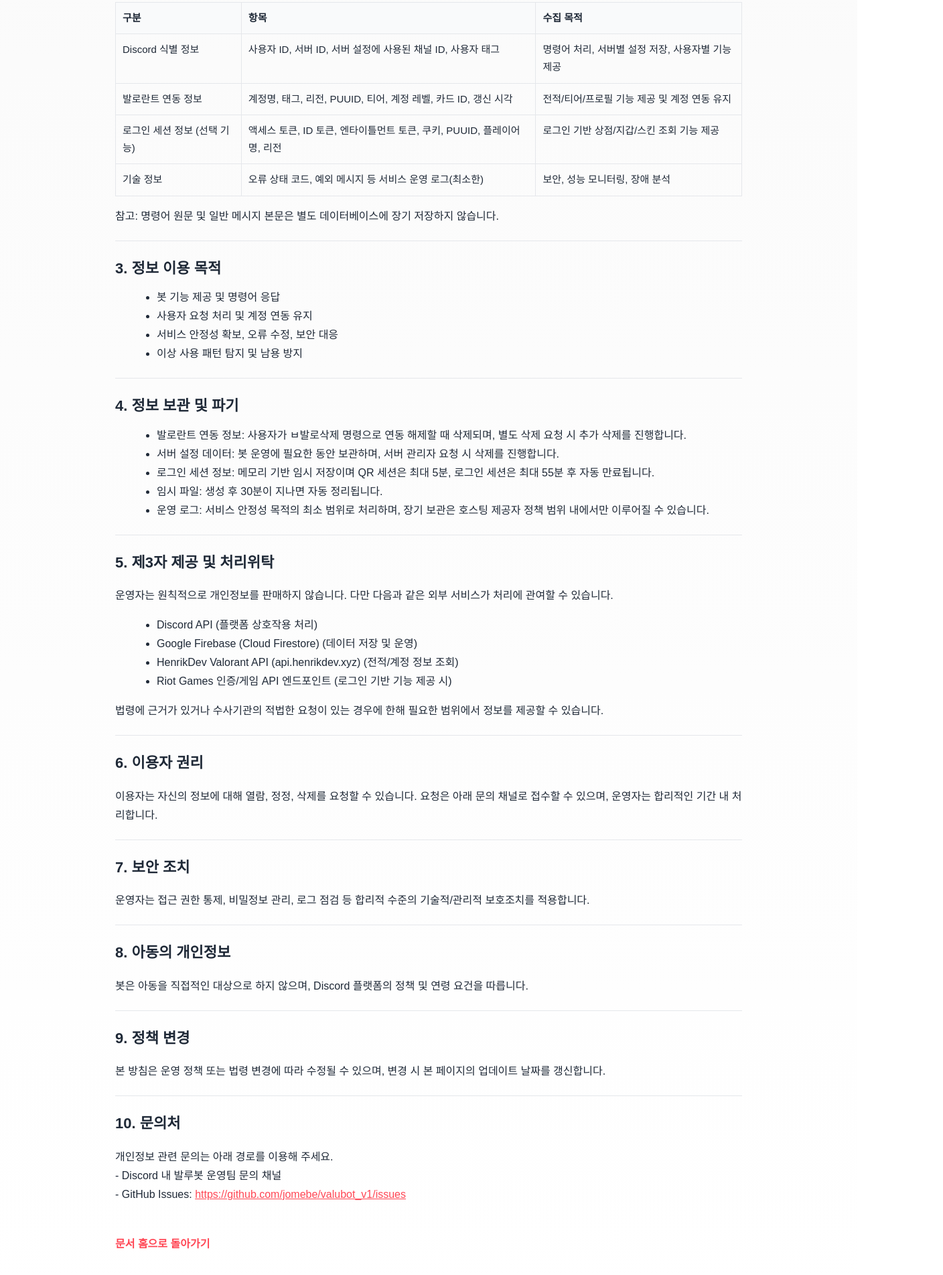
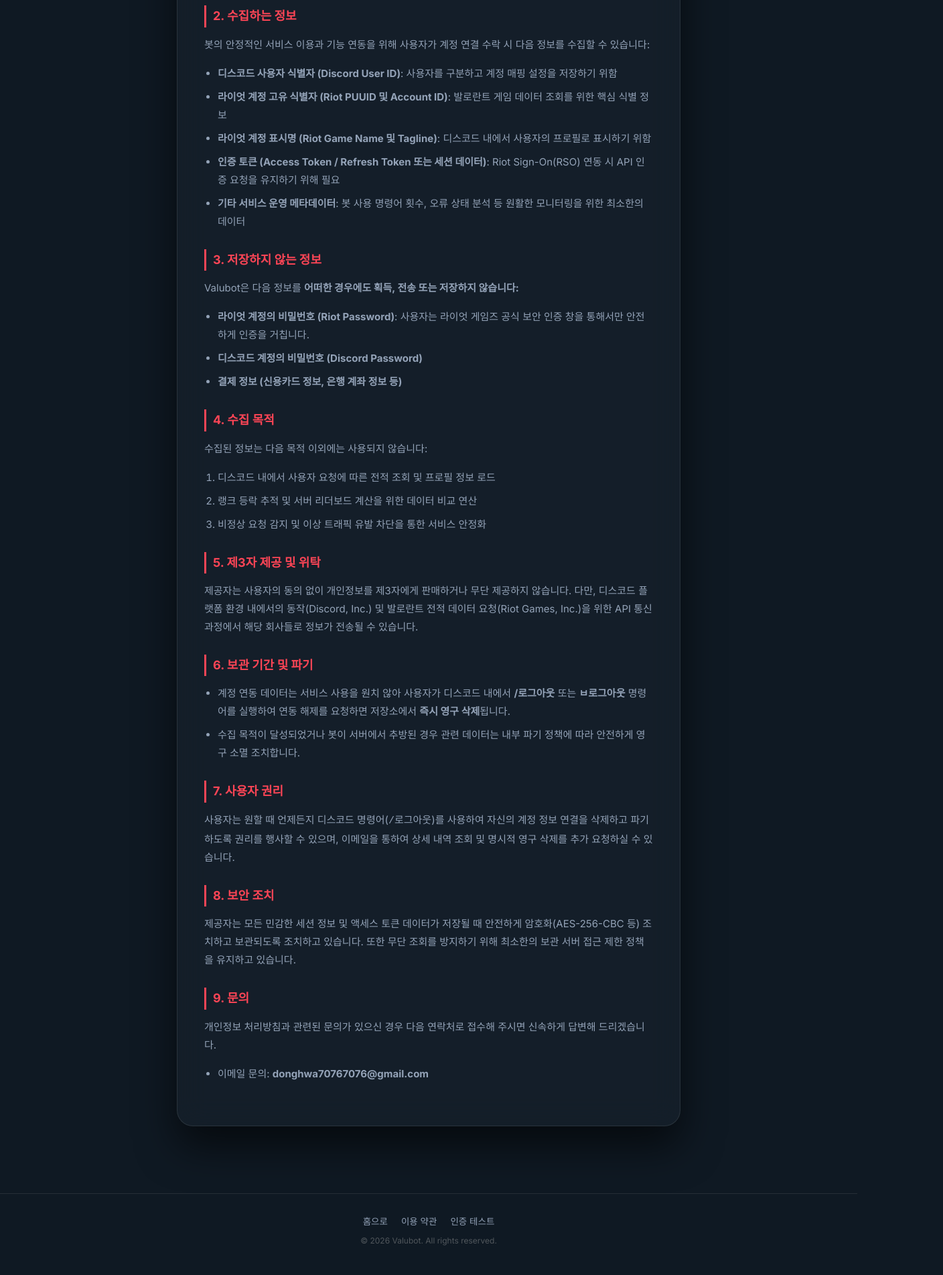
Before and after one commit to jomebe/valubot_v1, a website: page privacy.html in a window 1280 px wide. Shown: the part 375-2278 px from the top of the page at 67% size, 1408 px wide, since content can reach past the window. Drawn offline with Linux system fonts and the light colour scheme.

Commit message:
chore: align root level privacy and terms pages with RSO policy

```diff
--- a/privacy.html
+++ b/privacy.html
@@ -1,214 +1,231 @@
-<!doctype html>
+<!DOCTYPE html>
 <html lang="ko">
 <head>
-  <meta charset="utf-8" />
-  <meta name="viewport" content="width=device-width, initial-scale=1" />
-  <title>발루봇 개인정보 처리방침</title>
+  <meta charset="UTF-8">
+  <meta name="viewport" content="width=device-width, initial-scale=1.0">
+  <title>Valubot - 개인정보 처리방침</title>
+  <!-- Google Fonts Inter -->
+  <link rel="preconnect" href="https://fonts.googleapis.com">
+  <link rel="preconnect" href="https://fonts.gstatic.com" crossorigin>
+  <link href="https://fonts.googleapis.com/css2?family=Inter:wght@400;600;700;800&display=swap" rel="stylesheet">
   <style>
     :root {
-      --bg: #ffffff;
-      --text: #1f2937;
-      --muted: #4b5563;
-      --line: #e5e7eb;
-      --accent: #ff4654;
+      --bg-color: #0f1923;
+      --card-bg: rgba(23, 34, 45, 0.65);
+      --primary: #fd4556;
+      --primary-hover: #ff5c6b;
+      --text: #ece8e1;
+      --text-muted: #94a3b8;
+      --border: rgba(236, 232, 225, 0.1);
+      --border-active: rgba(253, 69, 86, 0.3);
     }
 
-    * { box-sizing: border-box; }
+    * {
+      box-sizing: border-box;
+      margin: 0;
+      padding: 0;
+    }
 
     body {
-      margin: 0;
-      font-family: "Noto Sans KR", "Apple SD Gothic Neo", "Malgun Gothic", sans-serif;
-      background: linear-gradient(180deg, #fafafa 0%, #ffffff 100%);
+      background-color: var(--bg-color);
       color: var(--text);
-      line-height: 1.75;
+      font-family: 'Inter', system-ui, -apple-system, sans-serif;
+      min-height: 100vh;
+      display: flex;
+      flex-direction: column;
+      align-items: center;
+      justify-content: space-between;
+      position: relative;
+      overflow-x: hidden;
     }
 
-    main {
-      width: min(980px, 100%);
-      margin: 0 auto;
-      padding: 42px 22px 80px;
+    /* Decorative background glowing spots */
+    body::before {
+      content: '';
+      position: absolute;
+      width: 600px;
+      height: 600px;
+      background: radial-gradient(circle, rgba(253, 69, 86, 0.1) 0%, rgba(15, 25, 35, 0) 70%);
+      top: -10%;
+      right: -10%;
+      z-index: 0;
+      pointer-events: none;
+    }
+
+    .container {
+      position: relative;
+      z-index: 1;
+      width: 100%;
+      max-width: 800px;
+      padding: 60px 24px;
+      flex-grow: 1;
+      display: flex;
+      flex-direction: column;
+      justify-content: center;
+    }
+
+    .card {
+      background: var(--card-bg);
+      backdrop-filter: blur(20px);
+      -webkit-backdrop-filter: blur(20px);
+      border: 1px solid var(--border);
+      border-radius: 24px;
+      padding: 48px 40px;
+      box-shadow: 0 30px 60px rgba(0, 0, 0, 0.6);
+    }
+
+    .header {
+      margin-bottom: 32px;
+      border-bottom: 1px solid var(--border);
+      padding-bottom: 20px;
     }
 
     h1 {
-      margin: 0 0 10px;
-      font-size: 34px;
-      line-height: 1.2;
+      font-size: 28px;
+      font-weight: 800;
+      letter-spacing: -0.5px;
+      margin-bottom: 8px;
     }
 
     .meta {
-      margin: 0 0 28px;
-      color: var(--muted);
+      color: var(--text-muted);
+      font-size: 13.5px;
     }
 
-    section {
-      border-top: 1px solid var(--line);
-      padding-top: 22px;
-      margin-top: 22px;
+    .content {
+      line-height: 1.8;
+      font-size: 15px;
     }
 
     h2 {
-      margin: 0 0 8px;
-      font-size: 22px;
+      font-size: 18px;
+      font-weight: 700;
+      color: var(--primary);
+      margin-top: 28px;
+      margin-bottom: 12px;
+      border-left: 3px solid var(--primary);
+      padding-left: 10px;
     }
 
-    table {
-      width: 100%;
-      border-collapse: collapse;
-      margin-top: 12px;
-      font-size: 15px;
+    p {
+      color: var(--text-muted);
+      margin-bottom: 16px;
     }
 
-    th, td {
-      border: 1px solid var(--line);
-      padding: 10px;
-      vertical-align: top;
-      text-align: left;
+    ul, ol {
+      margin-bottom: 16px;
+      padding-left: 20px;
+      color: var(--text-muted);
     }
 
-    th {
-      background: #f9fafb;
+    li {
+      margin-bottom: 8px;
     }
 
-    ul {
-      margin: 10px 0 10px 22px;
+    .footer {
+      width: 100%;
+      text-align: center;
+      padding: 30px 24px;
+      background: rgba(15, 25, 35, 0.8);
+      border-top: 1px solid var(--border);
+      z-index: 1;
+      position: relative;
+      margin-top: 40px;
     }
 
-    a { color: var(--accent); }
+    .footer-links {
+      display: flex;
+      justify-content: center;
+      gap: 20px;
+      margin-bottom: 12px;
+    }
 
-    .home {
-      display: inline-block;
-      margin-top: 30px;
-      color: var(--accent);
+    .footer-links a {
+      color: var(--text-muted);
       text-decoration: none;
-      font-weight: 700;
+      font-size: 13.5px;
+      transition: color 0.2s ease;
+    }
+
+    .footer-links a:hover {
+      color: var(--primary);
+    }
+
+    .copyright {
+      font-size: 12px;
+      color: rgba(236, 232, 225, 0.3);
     }
   </style>
 </head>
 <body>
-  <main>
-    <h1>발루봇 개인정보 처리방침</h1>
-    <p class="meta">최종 업데이트: 2026-04-11</p>
+  <div class="container">
+    <div class="card">
+      <div class="header">
+        <h1>개인정보 처리방침 (Privacy Policy)</h1>
+        <div class="meta">최종 수정일: 2026-06-24</div>
+      </div>
 
-    <section>
-      <h2>1. 개요</h2>
-      <p>
-        본 개인정보 처리방침은 발루봇 운영팀(이하 "운영자")이 제공하는 Discord 봇 "발루봇"(이하 "봇")과
-        관련하여 어떤 정보를 수집하고, 왜 사용하며, 어떻게 보관 및 보호하는지 설명합니다.
-      </p>
-    </section>
+      <div class="content">
+        <h2>1. 개요</h2>
+        <p>Valubot 서비스 제공자(이하 "제공자")는 사용자의 개인정보 보호를 최우선 가치로 여기며, 관련 법령을 준수합니다. 본 방침은 디스코드 봇 서비스 제공 시 수집하는 정보의 종류, 목적, 보관 및 파기 절차 등에 대해 성실히 안내하고자 작성되었습니다.</p>
 
-    <section>
-      <h2>2. 수집하는 정보</h2>
-      <table>
-        <thead>
-          <tr>
-            <th>구분</th>
-            <th>항목</th>
-            <th>수집 목적</th>
-          </tr>
-        </thead>
-        <tbody>
-          <tr>
-            <td>Discord 식별 정보</td>
-            <td>사용자 ID, 서버 ID, 서버 설정에 사용된 채널 ID, 사용자 태그</td>
-            <td>명령어 처리, 서버별 설정 저장, 사용자별 기능 제공</td>
-          </tr>
-          <tr>
-            <td>발로란트 연동 정보</td>
-            <td>계정명, 태그, 리전, PUUID, 티어, 계정 레벨, 카드 ID, 갱신 시각</td>
-            <td>전적/티어/프로필 기능 제공 및 계정 연동 유지</td>
-          </tr>
-          <tr>
-            <td>로그인 세션 정보 (선택 기능)</td>
-            <td>액세스 토큰, ID 토큰, 엔타이틀먼트 토큰, 쿠키, PUUID, 플레이어명, 리전</td>
-            <td>로그인 기반 상점/지갑/스킨 조회 기능 제공</td>
-          </tr>
-          <tr>
-            <td>기술 정보</td>
-            <td>오류 상태 코드, 예외 메시지 등 서비스 운영 로그(최소한)</td>
-            <td>보안, 성능 모니터링, 장애 분석</td>
-          </tr>
-        </tbody>
-      </table>
-      <p>
-        참고: 명령어 원문 및 일반 메시지 본문은 별도 데이터베이스에 장기 저장하지 않습니다.
-      </p>
-    </section>
+        <h2>2. 수집하는 정보</h2>
+        <p>봇의 안정적인 서비스 이용과 기능 연동을 위해 사용자가 계정 연결 수락 시 다음 정보를 수집할 수 있습니다:</p>
+        <ul>
+          <li><strong>디스코드 사용자 식별자 (Discord User ID)</strong>: 사용자를 구분하고 계정 매핑 설정을 저장하기 위함</li>
+          <li><strong>라이엇 계정 고유 식별자 (Riot PUUID 및 Account ID)</strong>: 발로란트 게임 데이터 조회를 위한 핵심 식별 정보</li>
+          <li><strong>라이엇 계정 표시명 (Riot Game Name 및 Tagline)</strong>: 디스코드 내에서 사용자의 프로필로 표시하기 위함</li>
+          <li><strong>인증 토큰 (Access Token / Refresh Token 또는 세션 데이터)</strong>: Riot Sign-On(RSO) 연동 시 API 인증 요청을 유지하기 위해 필요</li>
+          <li><strong>기타 서비스 운영 메타데이터</strong>: 봇 사용 명령어 횟수, 오류 상태 분석 등 원활한 모니터링을 위한 최소한의 데이터</li>
+        </ul>
 
-    <section>
-      <h2>3. 정보 이용 목적</h2>
-      <ul>
-        <li>봇 기능 제공 및 명령어 응답</li>
-        <li>사용자 요청 처리 및 계정 연동 유지</li>
-        <li>서비스 안정성 확보, 오류 수정, 보안 대응</li>
-        <li>이상 사용 패턴 탐지 및 남용 방지</li>
-      </ul>
-    </section>
+        <h2>3. 저장하지 않는 정보</h2>
+        <p>Valubot은 다음 정보를 <strong>어떠한 경우에도 획득, 전송 또는 저장하지 않습니다:</strong></p>
+        <ul>
+          <li><strong>라이엇 계정의 비밀번호 (Riot Password)</strong>: 사용자는 라이엇 게임즈 공식 보안 인증 창을 통해서만 안전하게 인증을 거칩니다.</li>
+          <li><strong>디스코드 계정의 비밀번호 (Discord Password)</strong></li>
+          <li><strong>결제 정보 (신용카드 정보, 은행 계좌 정보 등)</strong></li>
+        </ul>
 
-    <section>
-      <h2>4. 정보 보관 및 파기</h2>
-      <ul>
-        <li>발로란트 연동 정보: 사용자가 ㅂ발로삭제 명령으로 연동 해제할 때 삭제되며, 별도 삭제 요청 시 추가 삭제를 진행합니다.</li>
-        <li>서버 설정 데이터: 봇 운영에 필요한 동안 보관하며, 서버 관리자 요청 시 삭제를 진행합니다.</li>
-        <li>로그인 세션 정보: 메모리 기반 임시 저장이며 QR 세션은 최대 5분, 로그인 세션은 최대 55분 후 자동 만료됩니다.</li>
-        <li>임시 파일: 생성 후 30분이 지나면 자동 정리됩니다.</li>
-        <li>운영 로그: 서비스 안정성 목적의 최소 범위로 처리하며, 장기 보관은 호스팅 제공자 정책 범위 내에서만 이루어질 수 있습니다.</li>
-      </ul>
-    </section>
+        <h2>4. 수집 목적</h2>
+        <p>수집된 정보는 다음 목적 이외에는 사용되지 않습니다:</p>
+        <ol>
+          <li>디스코드 내에서 사용자 요청에 따른 전적 조회 및 프로필 정보 로드</li>
+          <li>랭크 등락 추적 및 서버 리더보드 계산을 위한 데이터 비교 연산</li>
+          <li>비정상 요청 감지 및 이상 트래픽 유발 차단을 통한 서비스 안정화</li>
+        </ol>
 
-    <section>
-      <h2>5. 제3자 제공 및 처리위탁</h2>
-      <p>운영자는 원칙적으로 개인정보를 판매하지 않습니다. 다만 다음과 같은 외부 서비스가 처리에 관여할 수 있습니다.</p>
-      <ul>
-        <li>Discord API (플랫폼 상호작용 처리)</li>
-        <li>Google Firebase (Cloud Firestore) (데이터 저장 및 운영)</li>
-        <li>HenrikDev Valorant API (api.henrikdev.xyz) (전적/계정 정보 조회)</li>
-        <li>Riot Games 인증/게임 API 엔드포인트 (로그인 기반 기능 제공 시)</li>
-      </ul>
-      <p>
-        법령에 근거가 있거나 수사기관의 적법한 요청이 있는 경우에 한해 필요한 범위에서 정보를 제공할 수 있습니다.
-      </p>
-    </section>
+        <h2>5. 제3자 제공 및 위탁</h2>
+        <p>제공자는 사용자의 동의 없이 개인정보를 제3자에게 판매하거나 무단 제공하지 않습니다. 다만, 디스코드 플랫폼 환경 내에서의 동작(Discord, Inc.) 및 발로란트 전적 데이터 요청(Riot Games, Inc.)을 위한 API 통신 과정에서 해당 회사들로 정보가 전송될 수 있습니다.</p>
 
-    <section>
-      <h2>6. 이용자 권리</h2>
-      <p>
-        이용자는 자신의 정보에 대해 열람, 정정, 삭제를 요청할 수 있습니다.
-        요청은 아래 문의 채널로 접수할 수 있으며, 운영자는 합리적인 기간 내 처리합니다.
-      </p>
-    </section>
+        <h2>6. 보관 기간 및 파기</h2>
+        <ul>
+          <li>계정 연동 데이터는 서비스 사용을 원치 않아 사용자가 디스코드 내에서 <strong>/로그아웃</strong> 또는 <strong>ㅂ로그아웃</strong> 명령어를 실행하여 연동 해제를 요청하면 저장소에서 <strong>즉시 영구 삭제</strong>됩니다.</li>
+          <li>수집 목적이 달성되었거나 봇이 서버에서 추방된 경우 관련 데이터는 내부 파기 정책에 따라 안전하게 영구 소멸 조치합니다.</li>
+        </ul>
 
-    <section>
-      <h2>7. 보안 조치</h2>
-      <p>
-        운영자는 접근 권한 통제, 비밀정보 관리, 로그 점검 등 합리적 수준의 기술적/관리적 보호조치를 적용합니다.
-      </p>
-    </section>
+        <h2>7. 사용자 권리</h2>
+        <p>사용자는 원할 때 언제든지 디스코드 명령어(<code>/로그아웃</code>)를 사용하여 자신의 계정 정보 연결을 삭제하고 파기하도록 권리를 행사할 수 있으며, 이메일을 통하여 상세 내역 조회 및 명시적 영구 삭제를 추가 요청하실 수 있습니다.</p>
 
-    <section>
-      <h2>8. 아동의 개인정보</h2>
-      <p>
-        봇은 아동을 직접적인 대상으로 하지 않으며, Discord 플랫폼의 정책 및 연령 요건을 따릅니다.
-      </p>
-    </section>
+        <h2>8. 보안 조치</h2>
+        <p>제공자는 모든 민감한 세션 정보 및 액세스 토큰 데이터가 저장될 때 안전하게 암호화(AES-256-CBC 등) 조치하고 보관되도록 조치하고 있습니다. 또한 무단 조회를 방지하기 위해 최소한의 보관 서버 접근 제한 정책을 유지하고 있습니다.</p>
 
-    <section>
-      <h2>9. 정책 변경</h2>
-      <p>
-        본 방침은 운영 정책 또는 법령 변경에 따라 수정될 수 있으며, 변경 시 본 페이지의 업데이트 날짜를 갱신합니다.
-      </p>
-    </section>
+        <h2>9. 문의</h2>
+        <p>개인정보 처리방침과 관련된 문의가 있으신 경우 다음 연락처로 접수해 주시면 신속하게 답변해 드리겠습니다.</p>
+        <ul>
+          <li>이메일 문의: <strong>donghwa70767076@gmail.com</strong></li>
+        </ul>
+      </div>
+    </div>
+  </div>
 
-    <section>
-      <h2>10. 문의처</h2>
-      <p>
-        개인정보 관련 문의는 아래 경로를 이용해 주세요.<br />
-        - Discord 내 발루봇 운영팀 문의 채널<br />
-        - GitHub Issues: <a href="https://github.com/jomebe/valubot_v1/issues">https://github.com/jomebe/valubot_v1/issues</a>
-      </p>
-    </section>
-
-    <a class="home" href="./index.html">문서 홈으로 돌아가기</a>
-  </main>
+  <footer class="footer">
+    <div class="footer-links">
+      <a href="/">홈으로</a>
+      <a href="/terms">이용 약관</a>
+      <a href="/auth/callback">인증 테스트</a>
+    </div>
+    <div class="copyright">© 2026 Valubot. All rights reserved.</div>
+  </footer>
 </body>
 </html>
```
Also changed, not shown: terms.html (+174 -133 lines).
